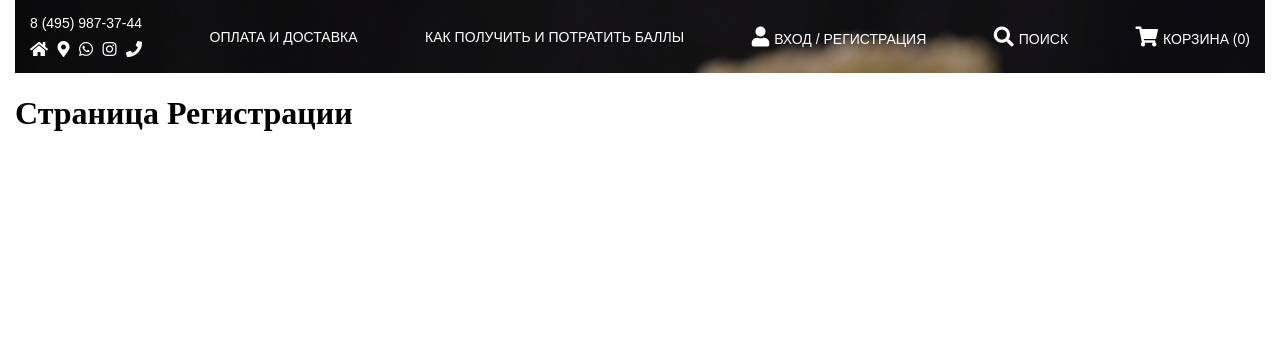
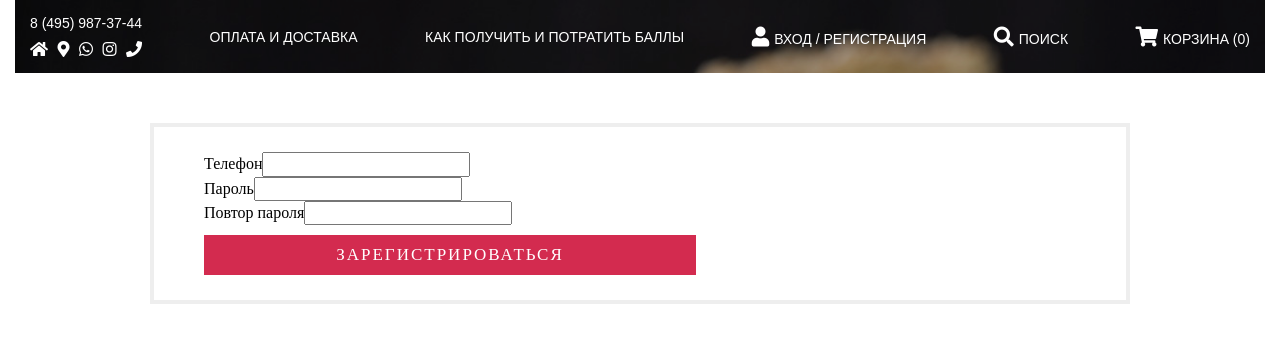
Before and after one commit to EvgeniyBudaev/react-24tort, a React app: page /registration in a window 1280 px wide. Shown: the top 342 px of the page. Built offline with nearby package versions, Linux system fonts and the light colour scheme.

Commit message:
add auth pages

```diff
--- a/src/frontend/components/app/app.module.scss
+++ b/src/frontend/components/app/app.module.scss
@@ -1,5 +1,3 @@
-.app {}
-
 .container {
   /*ширина контейнера чистая 1300px*/
   max-width: 1330px;
--- a/src/frontend/components/auth/login/login.jsx
+++ b/src/frontend/components/auth/login/login.jsx
@@ -1,4 +1,4 @@
-import React, {useCallback} from 'react'
+import React, {useCallback, useState} from 'react'
 import {Link} from 'react-router-dom'
 import {useDispatch} from 'react-redux'
 import styles from './login.module.scss'
@@ -7,29 +7,40 @@ import {ROUTES} from '@/frontend/routes'
 
 
 const Login = () => {
+  const [telephone, setTelephone] = useState('')
+  const [password, setPassword] = useState('')
   const dispatch = useDispatch()
+  const closeModal = useCallback(() => dispatch(handleCloseModalWindow()), [dispatch])
 
-  const closeModal = useCallback(() => dispatch(handleCloseModalWindow()), [dispatch])
+  const handleSubmit = (event) => {
+    event.preventDefault()
+    console.log(telephone, password)
+  }
 
   return (
     <div className={styles.login}>
-      <div className={styles.login__header}>
+      <div className={styles.header}>
         <h3>Вход в личный кабинет</h3>
       </div>
-      <div className={styles.login__content}>
-        <form>
+      <div className={styles.content}>
+        <form onSubmit={handleSubmit}>
           <input
             type="text"
-            className={styles.login__input}
+            className={styles.input}
             placeholder="Телефон"
+            ref={input => input && input.focus()}
+            value={telephone}
+            onChange={event => setTelephone(event.target.value)}
           />
           <input
             type="text"
-            className={styles.login__input}
+            className={styles.input}
             placeholder="Пароль"
+            value={password}
+            onChange={event => setPassword(event.target.value)}
           />
-          <div className={styles.login__btns}>
-            <button>Войти</button>
+          <div className={styles.btns}>
+            <button type={'submit'}>Войти</button>
             <Link to={ROUTES.REGISTRATION} onClick={closeModal}>Регистрация</Link>
           </div>
         </form>
--- a/src/frontend/components/auth/login/login.module.scss
+++ b/src/frontend/components/auth/login/login.module.scss
@@ -2,13 +2,13 @@
   border: 4px solid var(--gray);
 }
 
-.login__header {
+.header {
   background-color: var(--lightGray);
   border-bottom: 4px solid var(--gray);
   padding: 18px 5px;
 }
 
-.login__header h3 {
+.header h3 {
   font-size: 20px;
   font-family: "Oswald-Regular", san-serif;
   color: #555555;
@@ -16,11 +16,11 @@
   text-align: center;
 }
 
-.login__content {
+.content {
   padding: 35px 30px;
 }
 
-.login__input {
+.input {
   font-size: 15px;
   font-family: "HelveticaNeueCyr-Light", san-serif;
   height: 38px;
@@ -31,11 +31,11 @@
   outline: transparent;
 }
 
-.login__btns {
+.btns {
   margin-top: 10px;
 }
 
-.login__btns button, .login__btns a {
+.btns button, .btns a {
   font-size: 17px;
   font-weight: 400;
   letter-spacing: 2px;
@@ -54,7 +54,7 @@
   display: block;
 }
 
-.login__btns button:hover,
-.login__btns a:hover {
+.btns button:hover,
+.btns a:hover {
   background-color: var(--hoverRed);
 }
--- a/src/frontend/components/auth/registration/registration.jsx
+++ b/src/frontend/components/auth/registration/registration.jsx
@@ -3,8 +3,26 @@ import styles from './registration.module.scss'
 
 const Registration = () => {
   return (
-    <div>
-      <h1>Страница Регистрации</h1>
+    <div className={styles.registration}>
+      <div className={styles.inner}>
+        <form>
+          <div className={styles.inputBlock}>
+            <label htmlFor="registration__tel">Телефон</label>
+            <input type="text" id="registration__tel" />
+          </div>
+          <div className={styles.inputBlock}>
+            <label htmlFor="registration__password">Пароль</label>
+            <input type="text" id="registration__password" />
+          </div>
+          <div className={styles.inputBlock}>
+            <label htmlFor="registration__retryPassword">Повтор пароля</label>
+            <input type="text" id="registration__retryPassword" />
+          </div>
+          <div className={styles.buttonBlock}>
+            <button>Зарегистрироваться</button>
+          </div>
+        </form>
+      </div>
     </div>
   )
 }
--- a/src/frontend/components/auth/registration/registration.module.scss
+++ b/src/frontend/components/auth/registration/registration.module.scss
@@ -0,0 +1,70 @@
+.registration {
+  margin: 50px 0;
+}
+
+  .inner {
+    max-width: 980px;
+    width: 100%;
+    margin: 0 auto;
+    border: 4px solid #eee;
+    padding: 25px 50px;
+  }
+
+  .input-block {
+    display: flex;
+    justify-content: space-between;
+    align-items: center;
+    margin-bottom: 15px;
+    position: relative;
+  }
+
+  .input-block label {
+    font-size: 16px;
+    font-weight: 700;
+    font-family: "HelveticaNeueCyr-Light", san-serif;
+    min-width: 200px;
+    display: block;
+  }
+
+  .input-block input {
+    font-size: 18px;
+    padding: 15px;
+    max-width: 575px;
+    width: 100%;
+    border: 1px solid #ccc;
+    outline: transparent;
+  }
+
+  .button-block {
+    display: flex;
+    justify-content: center;
+  }
+
+  button {
+    font-size: 17px;
+    font-weight: 400;
+    letter-spacing: 2px;
+    font-family: "BaronNeue", san-serif;
+    text-align: center;
+    text-transform: uppercase;
+    color: var(--white);
+    background-color: var(--red);
+    border: none;
+    outline: none;
+    cursor: pointer;
+    transition: all .3s;
+    width: 100%;
+    padding: 10px;
+    margin-top: 10px;
+    max-width: 492px;
+    display: flex;
+    justify-content: center;
+    align-items: center;
+  }
+
+  button:hover {
+    background-color: var(--hoverRed);
+  }
+
+
+.button-block {}
--- a/src/frontend/components/header/headerTopNavigation/headerTopNavigation.jsx
+++ b/src/frontend/components/header/headerTopNavigation/headerTopNavigation.jsx
@@ -13,7 +13,7 @@ const HeaderTopNavigation = (props) => {
   const {handleOpenModalWindow} = props
 
   return (
-    <ul className={styles['header__top-nav']}>
+    <ul className={styles['nav']}>
       <li>
         <a href="#">
           <span>8 (495) 987-37-44</span>
@@ -29,19 +29,19 @@ const HeaderTopNavigation = (props) => {
       <li>
         <span>
           <i className="fas fa-user"></i>
-          <span className={styles['header__top-nav__text']} onClick={handleOpenModalWindow}>Вход / регистрация</span>
+          <span className={styles['text']} onClick={handleOpenModalWindow}>Вход / регистрация</span>
         </span>
       </li>
       <li>
         <NavLink to={ROUTES.SEARCH}>
           <i className="fas fa-search"></i>
-          <span className={styles['header__top-nav__text']}>Поиск</span>
+          <span className={styles['text']}>Поиск</span>
         </NavLink>
       </li>
       <li>
         <a href="/basket/">
           <i className="fas fa-shopping-cart"></i>
-          <span className={styles['header__top-nav__text']}>Корзина (<span id="basket__count">0</span>)</span>
+          <span className={styles['text']}>Корзина (<span id="basket__count">0</span>)</span>
         </a>
       </li>
       <li className={styles['menu__btn']}>
--- a/src/frontend/components/header/headerTopNavigation/headerTopNavigation.module.scss
+++ b/src/frontend/components/header/headerTopNavigation/headerTopNavigation.module.scss
@@ -1,4 +1,4 @@
-.header__top-nav {
+.nav {
   display: flex;
   justify-content: space-between;
   align-items: center;
@@ -8,11 +8,11 @@
   padding: 15px;
 }
 
-.header__top-nav i {
+.nav i {
   font-size: 20px;
 }
 
-.header__top-nav__text {
+.text {
   text-transform: uppercase;
   margin-left: 5px;
   cursor: pointer;
@@ -22,7 +22,7 @@
   transition: all .3s;
 }
 
-.header__top-nav__text:hover {
+.text:hover {
   border-bottom: 2px solid var(--white);
 }
 
--- a/src/frontend/components/header/headerTopNavigation/headerTopNavigationSocial/headerTopNavigationSocial.jsx
+++ b/src/frontend/components/header/headerTopNavigation/headerTopNavigationSocial/headerTopNavigationSocial.jsx
@@ -3,7 +3,7 @@ import styles from './headerTopNavigationSocial.module.scss'
 
 const HeaderTopNavigationSocial = () => {
   return (
-    <ul className={styles['header__top-nav__social']}>
+    <ul className={styles['social']}>
       <li>
         <a href="/">
           <i className="fas fa-home"></i>
--- a/src/frontend/components/header/headerTopNavigation/headerTopNavigationSocial/headerTopNavigationSocial.module.scss
+++ b/src/frontend/components/header/headerTopNavigation/headerTopNavigationSocial/headerTopNavigationSocial.module.scss
@@ -1,8 +1,8 @@
-.header__top-nav__social {
+.social {
   display: flex;
   justify-content: space-between;
   margin-top: 10px;
 }
-.header__top-nav__social i {
+.social i {
   font-size: 16px;
 }
```
